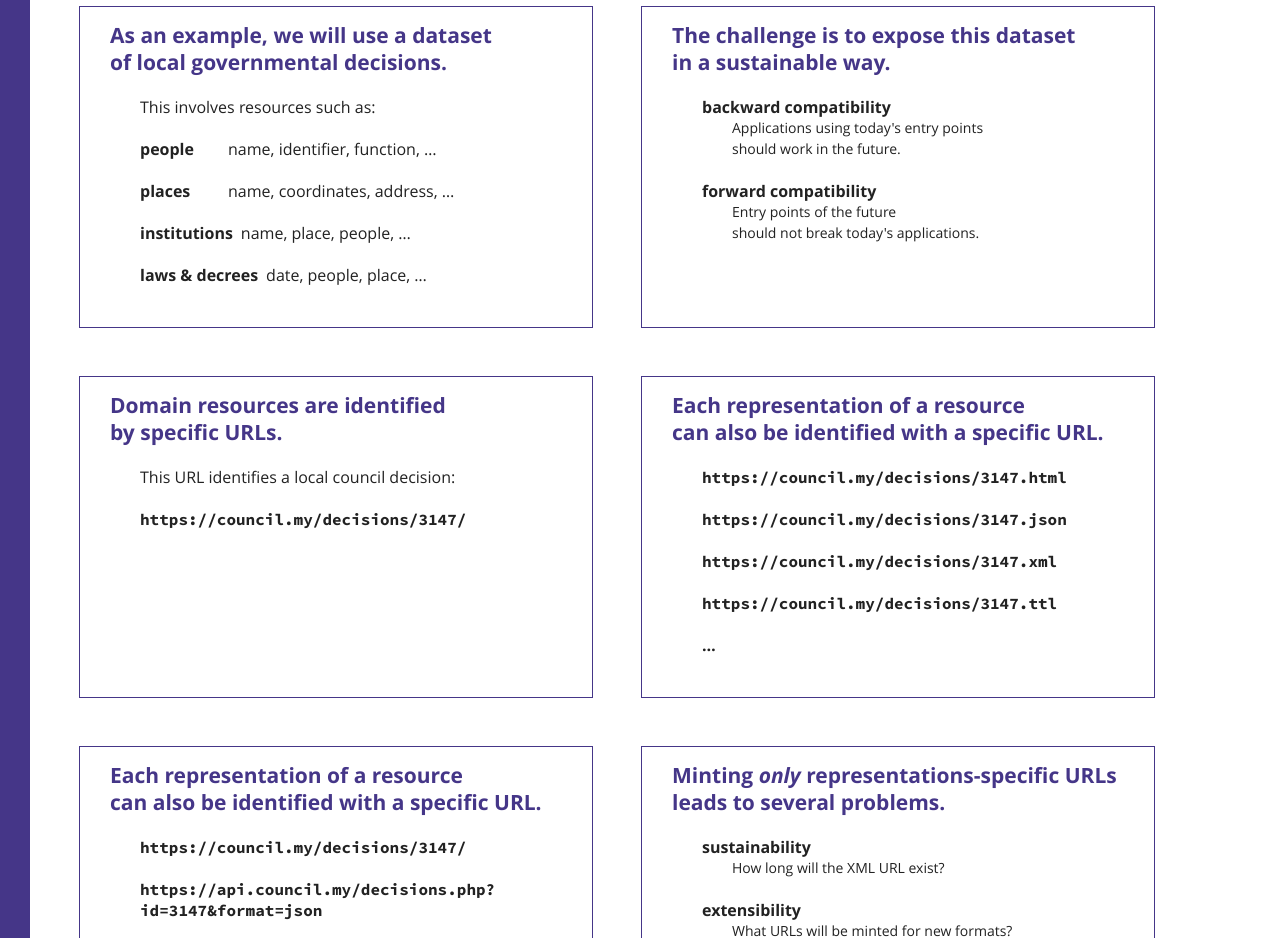
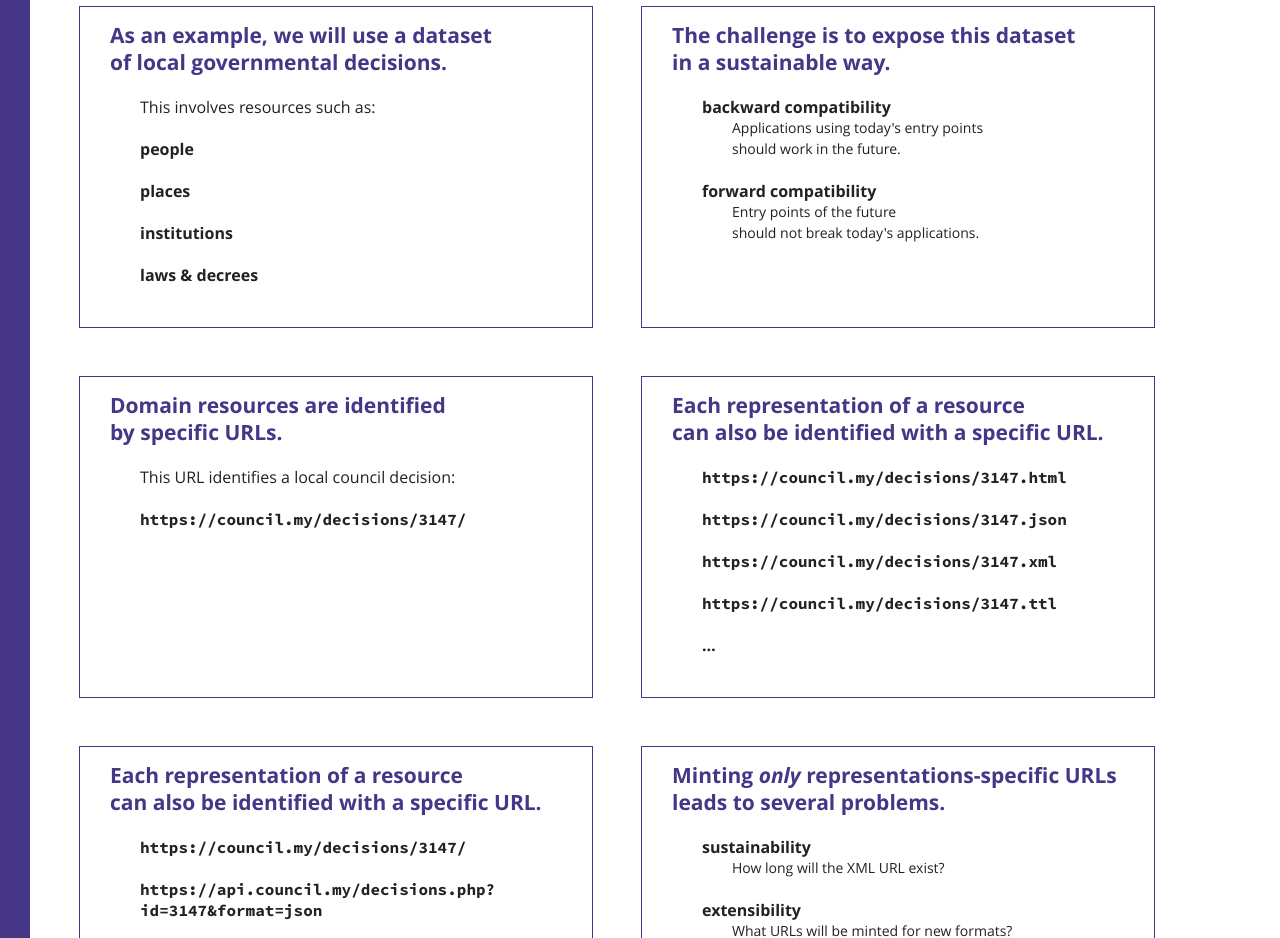
Before and after one commit to RubenVerborgh/SDSVoc-2016, a website: page index.html in a window 1280 px wide. Shown: the part 2580-3518 px from the top of the page. Drawn offline with Linux system fonts and the light colour scheme.

Commit message:
Simplify example.

```diff
--- a/index.html
+++ b/index.html
@@ -142,31 +142,12 @@
       of <a href="http://pieter.pm/iswc2016-demo-lbld/">local governmental decisions</a>.
     </h2>
     <p>This involves resources such as:
-    <dl class="inline">
-      <dt>people</dt>
-      <dd>name</dd>
-      <dd>identifier</dd>
-      <dd>function</dd>
-      <dd>…</dd>
-
-      <dt>places</dt>
-      <dd>name</dd>
-      <dd>coordinates</dd>
-      <dd>address</dd>
-      <dd>…</dd>
-
-      <dt>institutions</dt>
-      <dd>name</dd>
-      <dd>place</dd>
-      <dd>people</dd>
-      <dd>…</dd>
-
-      <dt>laws &amp; decrees</dt>
-      <dd>date</dd>
-      <dd>people</dd>
-      <dd>place</dd>
-      <dd>…</dd>
-    </dl>
+    <ul>
+      <li>people</li>
+      <li>places</li>
+      <li>institutions</li>
+      <li>laws &amp; decrees</li>
+    </ul>
   </div>
 
   <div class="slide" id="sustainability">
```
